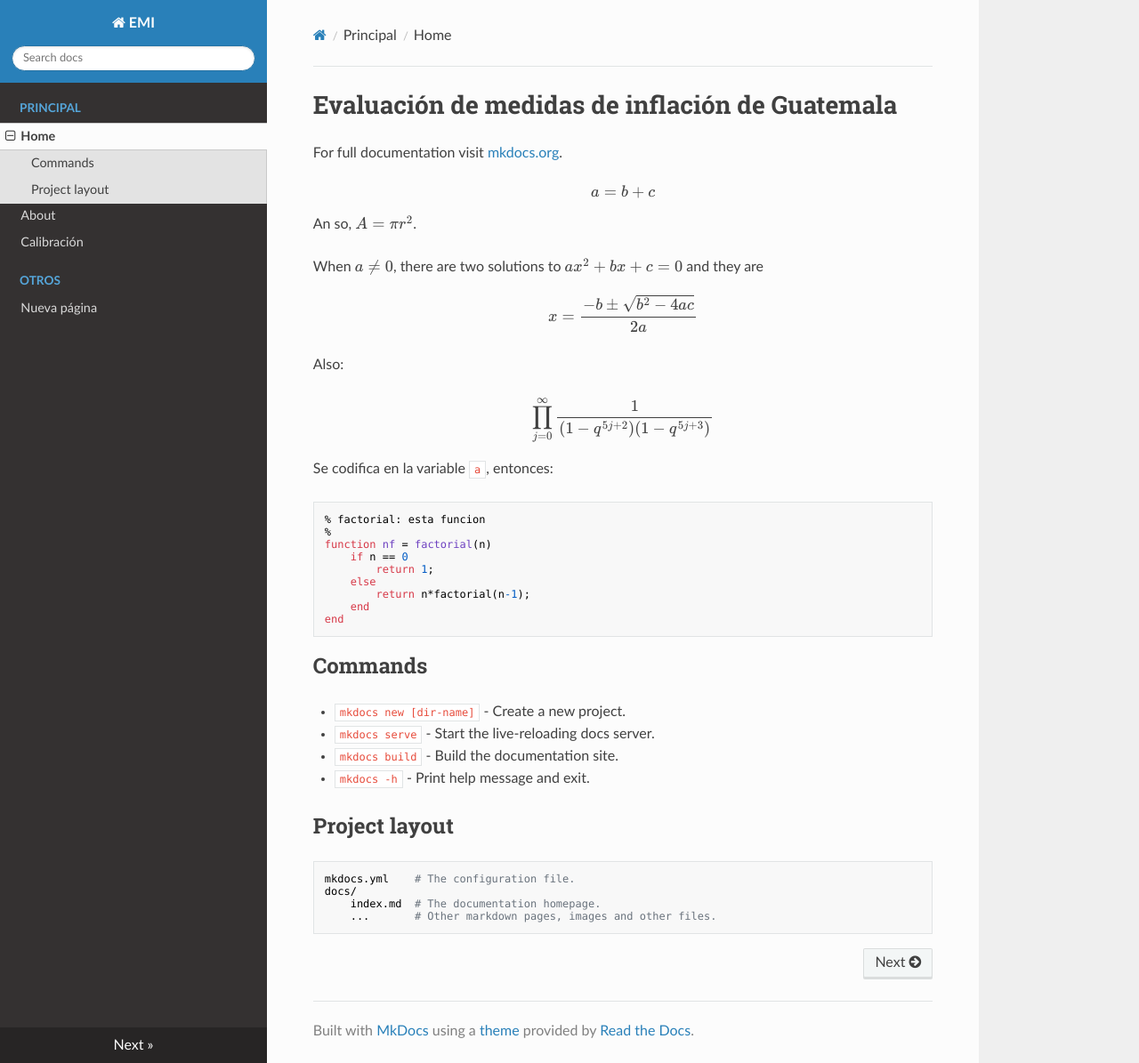
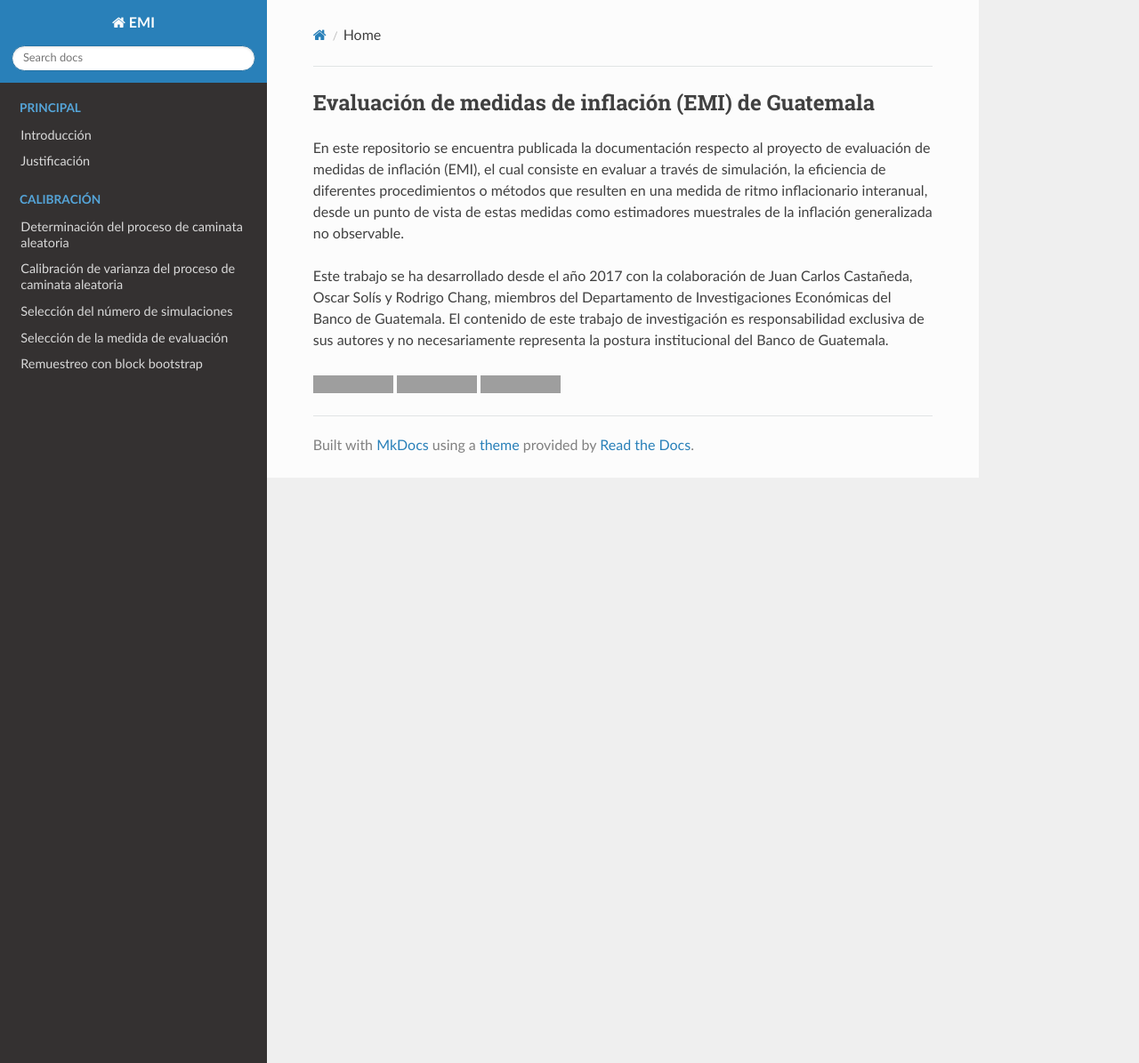
Before and after one commit to DIE-BG/EMI-docs, an MkDocs documentation site: the page built from docs/index.md, in a window 1280 px wide and 1195 px high. Shown: the whole window at 89% size. Built offline with MkDocs 1.6.1, drawn with Linux system fonts in a browser that asks for light colours; nearby versions of some CDN libraries; formulas are drawn with MathJax 3; grey boxes are pictures that could not be loaded.

````diff
--- a/docs/index.md
+++ b/docs/index.md
@@ -1,42 +1,9 @@
-# Evaluación de medidas de inflación de Guatemala
+# Evaluación de medidas de inflación (EMI) de Guatemala
 
-For full documentation visit [mkdocs.org](https://www.mkdocs.org).
+En este repositorio se encuentra publicada la documentación respecto al proyecto de evaluación de medidas de inflación (EMI), el cual consiste en evaluar a través de simulación, la eficiencia de diferentes procedimientos o métodos que resulten en una medida de ritmo inflacionario interanual, desde un punto de vista de estas medidas como estimadores muestrales de la inflación generalizada no observable.
 
-$$ a = b+c $$
+Este trabajo se ha desarrollado desde el año 2017 con la colaboración de Juan Carlos Castañeda, Oscar Solís y Rodrigo Chang, miembros del Departamento de Investigaciones Económicas del Banco de Guatemala. El contenido de este trabajo de investigación es responsabilidad exclusiva de sus autores y no necesariamente representa la postura institucional del Banco de Guatemala.
 
-An so, $A = \pi r^2$.
-
-When \(a \ne 0\), there are two solutions to \( ax^2 + bx + c = 0 \) and they are
-$$ x = {-b \pm \sqrt{b^2-4ac} \over 2a} $$
-
-Also:
-
-$$\displaystyle \prod_{j=0}^{\infty}\frac{1}{(1-q^{5j+2})(1-q^{5j+3})}$$
-
-Se codifica en la variable `a`, entonces:
-
-```matlab
-% factorial: esta funcion
-%
-function nf = factorial(n)
-    if n == 0
-        return 1;
-    else
-        return n*factorial(n-1);
-    end
-end
-```
-
-## Commands
-
-* `mkdocs new [dir-name]` - Create a new project.
-* `mkdocs serve` - Start the live-reloading docs server.
-* `mkdocs build` - Build the documentation site.
-* `mkdocs -h` - Print help message and exit.
-
-## Project layout
-
-    mkdocs.yml    # The configuration file.
-    docs/
-        index.md  # The documentation homepage.
-        ...       # Other markdown pages, images and other files.
+[![made-with-Markdown](https://img.shields.io/badge/Made%20with-Markdown-1f425f.svg)](http://commonmark.org)
+[![made-with-latex](https://img.shields.io/badge/Made%20with-LaTeX-1f425f.svg)](https://www.latex-project.org/)
+[![made-with-mathjax](https://img.shields.io/badge/Made%20with-MathJax-1f425f.svg)](https://www.mathjax.org/)
--- a/highlight-setup.js
+++ /dev/null
@@ -1 +0,0 @@
-hljs.configure({languages: [ 'Matlab', 'shell' ]});
--- a/mkdocs.yml
+++ b/mkdocs.yml
@@ -1,24 +1,28 @@
 site_name: EMI
 nav:
-  - Principal:
-    - Home: index.md
-    - About: about.md
-    - Calibración: Calibración varianza RW.md
-  - Otros:
-    - Nueva página: newpage.md
+    - Principal:
+        - Introducción: cuerpo/introduccion.md
+        - Justificación: cuerpo/justificacion.md
+    - Calibración:
+        - Determinación del proceso de caminata aleatoria: calibracion/Determinación proceso caminata aleatoria.md
+        - Calibración de varianza del proceso de caminata aleatoria: calibracion/Calibración varianza RW.md
+        - Selección del número de simulaciones: calibracion/Selección simulaciones.md
+        - Selección de la medida de evaluación: calibracion/Determinación medida evaluación.md
+        - Remuestreo con block bootstrap: calibracion/Remuestreo block bootstrap.md
 
-theme: readthedocs
+theme:
+    name: readthedocs
+    highlightjs: true
+    hljs_style: "Tomorrow"
+    hljs_languages:
+        - matlab
+        - python
 
-extra_css:
-    # - https://cdn.jsdelivr.net/npm/katex@0.12.0/dist/katex.min.css
-    # - https://cdnjs.cloudflare.com/ajax/libs/highlight.js/10.1.1/styles/default.min.css
+markdown_extensions:
+    - pymdownx.arithmatex
+    - toc:
+        baselevel: 2
+        permalink: True
 
 extra_javascript:
     - https://cdnjs.cloudflare.com/ajax/libs/mathjax/2.7.0/MathJax.js?config=TeX-AMS-MML_HTMLorMML
-    #- https://cdn.jsdelivr.net/npm/katex@0.12.0/dist/katex.min.js
-    # - https://cdnjs.cloudflare.com/ajax/libs/highlight.js/10.1.1/highlight.min.js
-    # - highlight-setup.js
-
-markdown_extensions:
-    - codehilite
-    - pymdownx.arithmatex
````
Also changed, not shown: docs/about.md (deleted, +0 -56 lines), docs/calibracion/Calibración varianza RW.md (renamed from docs/Calibración varianza RW.md, +15 -18 lines), docs/calibracion/Determinación medida evaluación.md (added, +75 -0 lines), docs/calibracion/Determinación proceso caminata aleatoria.md (added, +34 -0 lines), docs/calibracion/Remuestreo block bootstrap.md (added, +41 -0 lines), docs/calibracion/Selección simulaciones.md (added, +165 -0 lines), docs/cuerpo/introduccion.md (added, +9 -0 lines), docs/cuerpo/justificacion.md (added, +18 -0 lines), docs/newpage.md (deleted, +0 -14 lines), docs/calibracion/images/calibracion-varianza/Calibración varianza RW_2020-07-14_154635.png (renamed from docs/images/Calibración varianza RW_2020-07-14_154635.png), docs/calibracion/images/calibracion-varianza/Calibración varianza RW_2020-07-16_155842.png (renamed from docs/images/Calibración varianza RW_2020-07-16_155842.png), docs/calibracion/images/calibracion-varianza/Calibración varianza RW_2020-07-16_160221.png (renamed from docs/images/Calibración varianza RW_2020-07-16_160221.png), docs/calibracion/images/calibracion-varianza/Calibración varianza RW_2020-07-16_160236.png (renamed from docs/images/Calibración varianza RW_2020-07-16_160236.png), docs/calibracion/images/calibracion-varianza/Calibración varianza RW_2020-07-16_161402.png (renamed from docs/images/Calibración varianza RW_2020-07-16_161402.png).
